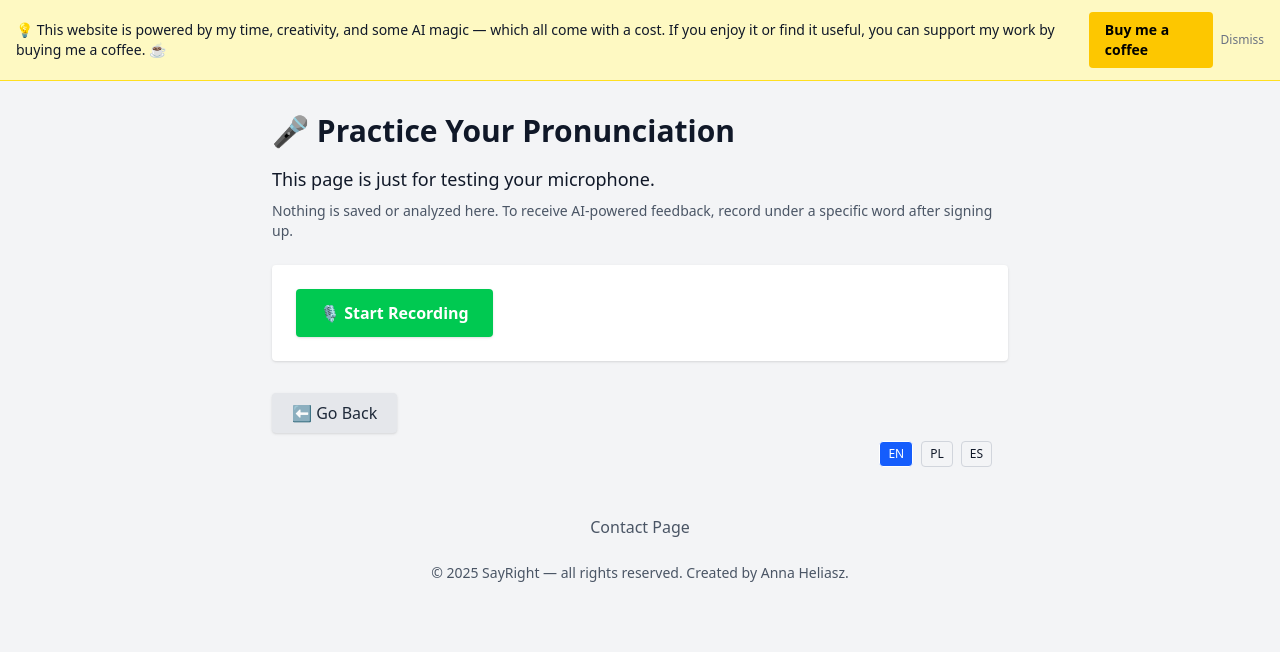
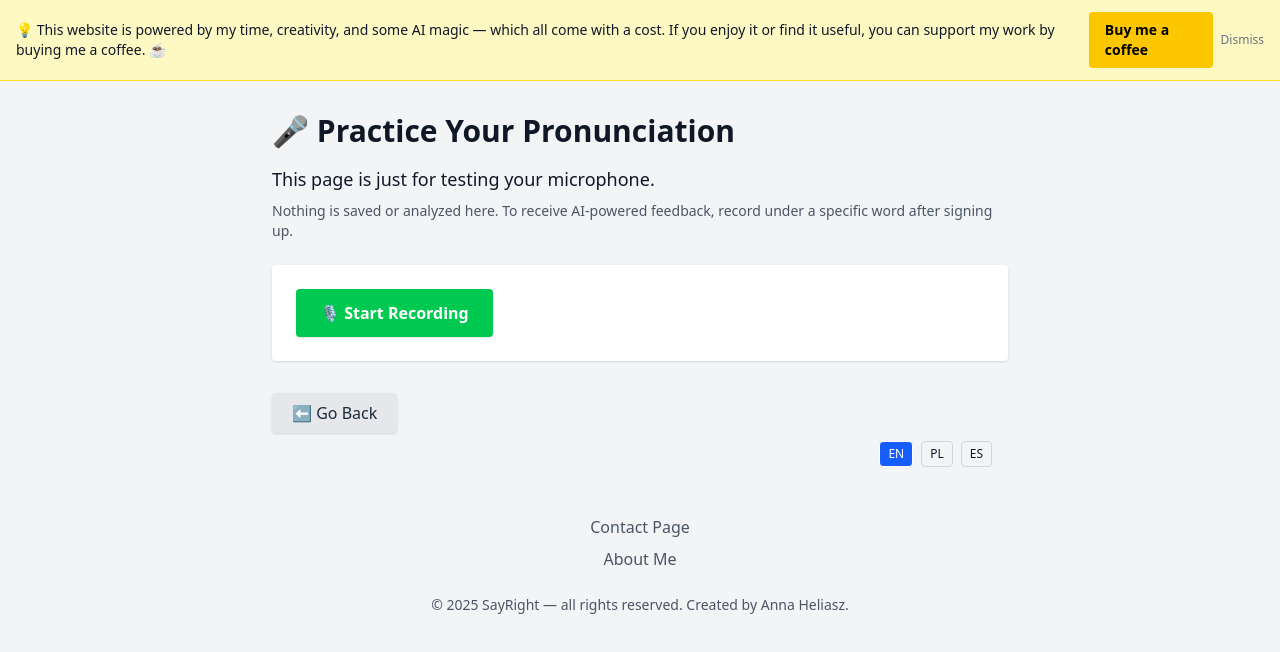
Before and after one commit to Ania58/Pronunciation-App-Frontend, a React (Vite) app: page /record in a window 1280 px wide. Shown: the top 652 px of the page. Built offline with nearby package versions, Linux system fonts and the light colour scheme; no server answers.

Commit message:
Add About Me page with route, footer link, hoverable name, and full translations

```diff
--- a/src/App.tsx
+++ b/src/App.tsx
@@ -9,6 +9,7 @@ import AttemptHistoryPage from './pages/AttemptHistoryPage';
 import ContactPage from './pages/ContactPage';
 import { SupportBanner } from './components/SupportBanner';
 import IPAVideosPage from './pages/IPAVideosPage';
+import AboutMePage from './pages/AboutMePage';
 
 function App() {
   return (
@@ -24,6 +25,7 @@ function App() {
         <Route path="/attempts" element={<AttemptHistoryPage />} />
         <Route path="/contact" element={<ContactPage />} />
         <Route path="/ipa-guide" element={<IPAVideosPage />} />
+        <Route path="/about-me" element={<AboutMePage />} />
       </Routes>
     </Router>
   );
--- a/src/i18n/en/translation.json
+++ b/src/i18n/en/translation.json
@@ -20,7 +20,9 @@
   "seeProgress": "📊 See Your Progress",
   "yourAttempts": "🎧 Your Attempts",
   "footer": {
-    "rights": "all rights reserved. Created by Anna Heliasz."
+    "createdBy": "all rights reserved. Created by",
+    "name": "Anna Heliasz",
+    "aboutMe": "About Me"
   },
   "mainTitle": "Welcome to SayRight",
   "mainDescription": "SayRight is your AI-powered companion for mastering English word pronunciation. Browse thousands of words with IPA transcriptions, native audio, categories, and difficulty levels. Sign up to record your pronunciation and receive intelligent feedback with improvement tips. Track your progress by saving words you've mastered or need more practice with. Ready to speak clearly and confidently? Let’s get started!",
@@ -151,6 +153,15 @@
 
   "nav": {
     "ipaGuide": "IPA Guide"
+},
+
+"about": {
+  "title": "About Me",
+  "photoAlt": "Anna Heliasz smiling",
+  "paragraph1": "Hi! I’m Anna Heliasz — an English teacher turned full-stack developer with a passion for language, logic, and learning.",
+  "paragraph2": "I hold a Bachelor’s and a Master’s degree in English Philology, with specializations in teaching and in language, culture, and literature. I've been teaching since 2017, helping hundreds of students in Poland and Spain master the mysteries of English grammar — and survive it with a smile!",
+  "paragraph3": "In 2023, I discovered a new love: programming. I dove headfirst into HTML and CSS, graduated from The Bridge bootcamp in Full Stack Web Development, and continued exploring JavaScript, React, Node.js, PostgreSQL, MongoDB, and TypeScript. And now? I’m building cool things, like this very app!",
+  "paragraph4": "Outside of code and classrooms, I’m curious about AI, SEO, and how to make complex ideas feel simple. This site is a little piece of me — hope it helps you learn and maybe even makes you smile!"
 }
 
 
--- a/src/i18n/es/translation.json
+++ b/src/i18n/es/translation.json
@@ -20,7 +20,9 @@
   "seeProgress": "📊 Ver tu progreso",
   "yourAttempts": "🎧 Tus intentos",
    "footer": {
-    "rights": "todos los derechos reservados. Creado por Anna Heliasz."
+    "createdBy": "todos los derechos reservados. Creado por",
+    "name": "Anna Heliasz",
+    "aboutMe": "Sobre mí"
   },
   "mainTitle": "Bienvenido a SayRight",
   "mainDescription": "SayRight es tu compañero impulsado por IA para dominar la pronunciación de palabras en inglés. Explora miles de palabras con transcripciones IPA, audios de hablantes nativos, categorías y niveles de dificultad. Regístrate para grabar tu pronunciación y recibir comentarios inteligentes con consejos de mejora. Haz seguimiento de tu progreso guardando las palabras que ya dominas o con las que necesitas más práctica. ¿Listo para hablar con claridad y confianza? ¡Empecemos!",
@@ -151,6 +153,15 @@
 
   "nav": {
     "ipaGuide": "Guía IPA"
+},
+
+"about": {
+  "title": "Sobre mí",
+  "photoAlt": "Anna Heliasz sonriendo",
+  "paragraph1": "¡Hola! Soy Anna Heliasz — profesora de inglés convertida en desarrolladora full-stack, apasionada por los idiomas, la lógica y el aprendizaje continuo.",
+  "paragraph2": "Tengo una licenciatura y un máster en Filología Inglesa, con especialización en enseñanza y en lengua, cultura y literatura. Desde 2017 he enseñado a cientos de estudiantes en Polonia y España, ayudándoles a dominar la gramática inglesa (¡y hasta disfrutarla!).",
+  "paragraph3": "En 2023 descubrí mi nuevo amor: la programación. Empecé con HTML y CSS, me gradué del bootcamp The Bridge en desarrollo web full-stack, y desde entonces sigo con JavaScript, React, Node.js, PostgreSQL, MongoDB y TypeScript.",
+  "paragraph4": "Fuera del aula y del código, me interesan la inteligencia artificial, el SEO y cómo explicar cosas difíciles de forma sencilla. Esta web es una parte de mí — ¡espero que te sea útil y que te saque una sonrisa!"
 }
 
 }
--- a/src/i18n/pl/translation.json
+++ b/src/i18n/pl/translation.json
@@ -21,7 +21,9 @@
   "seeProgress": "📊 Zobacz swoje postępy",
   "yourAttempts": "🎧 Twoje próby",
    "footer": {
-    "rights": "wszystkie prawa zastrzeżone. Stworzone przez Annę Heliasz."
+    "createdBy": "wszystkie prawa zastrzeżone. Stworzone przez",
+    "name": "Annę Heliasz",
+    "aboutMe": "O mnie"
   },
   "mainTitle": "Witaj w SayRight",
   "mainDescription": "SayRight to Twój wspierany przez AI towarzysz w opanowywaniu angielskiej wymowy. Przeglądaj tysiące słów z transkrypcjami IPA, nagraniami native speakerów, kategoriami i poziomami trudności. Zarejestruj się, aby nagrywać swoją wymowę i otrzymywać inteligentne informacje zwrotne z podpowiedziami, jak mówić lepiej. Śledź swoje postępy, zapisując słowa, które już opanowałeś lub które wymagają więcej ćwiczeń. Gotowy, by mówić wyraźnie i z pewnością siebie? Zaczynajmy!",
@@ -152,6 +154,15 @@
 
   "nav": {
     "ipaGuide": "Przewodnik po IPA"
-  }
+  },
+
+  "about": {
+    "title": "O mnie",
+    "photoAlt": "Anna Heliasz uśmiechnięta",
+    "paragraph1": "Cześć! Nazywam się Anna Heliasz — nauczycielka angielskiego, która zakochała się w programowaniu (i logice, i kodzie, i... no, wiadomo).",
+    "paragraph2": "Mam licencjat i magisterkę z filologii angielskiej, ze specjalizacją w nauczaniu oraz w języku, kulturze i literaturze. Uczę od 2017 roku i przez ten czas pomogłam setkom uczniów w Polsce i Hiszpanii opanować angielską gramatykę (a nawet ją polubić!).",
+    "paragraph3": "W 2023 roku odkryłam nową pasję: programowanie. Zaczęło się od HTML i CSS, a potem skończyło się na intensywnym bootcampie The Bridge z Full Stack Web Development. Dziś pracuję z JavaScriptem, Reactem, Node.js, PostgreSQL, MongoDB i TypeScriptem.",
+    "paragraph4": "Poza kodem i nauczaniem interesuję się AI, SEO i tym, jak tłumaczyć trudne rzeczy w prosty sposób. Ta strona to kawałek mnie — mam nadzieję, że będzie dla Ciebie pomocna (i może nawet, że się uśmiechniesz!)."
+}
 
 }
--- a/src/layout/Footer.tsx
+++ b/src/layout/Footer.tsx
@@ -7,12 +7,29 @@ export default function Footer() {
 
   return (
     <footer className="w-full bg-gray-100 mt-12">
-      <div className="mt-4 flex justify-center space-x-4">
-        <Link to="/contact" className="text-gray-600 hover:text-black transition-colors">{t('contactPage')}</Link>
-        {/* <Link to="/about" className="text-gray-600 hover:text-black transition-colors">About</Link> */}
+      <div className="mt-4 flex flex-col items-center space-y-2">
+        <Link
+          to="/contact"
+          className="text-gray-600 hover:text-black hover:underline transition-colors"
+        >
+          {t('contactPage')}
+        </Link>
+        <Link
+          to="/about-me"
+          className="text-gray-600 hover:text-black hover:underline transition-colors"
+        >
+          {t('footer.aboutMe')}
+        </Link>
       </div>
       <div className="max-w-6xl mx-auto text-center py-6 text-sm text-gray-600">
-        © {year} SayRight — {t('footer.rights')}
+        © {year} SayRight — {t('footer.createdBy')}{' '}
+        <Link
+          to="/about-me"
+          className="hover:underline hover:text-black transition-colors"
+        >
+          {t('footer.name')}
+        </Link>
+        .
       </div>
     </footer>
   );
--- /dev/null
+++ b/src/pages/AboutMePage.tsx
@@ -0,0 +1,36 @@
+import { useTranslation } from 'react-i18next';
+import { Link } from 'react-router-dom';
+import LanguageSwitcher from '../components/LanguageSwitcher';
+
+const AboutMePage = () => {
+  const { t } = useTranslation();
+
+  return (
+    <div className="max-w-5xl mx-auto px-4 py-8">
+      <div className="flex justify-between items-center mb-4">
+        <Link to="/" className="text-blue-600 hover:underline">
+          🏠 {t('home')}
+        </Link>
+        <LanguageSwitcher />
+      </div>
+
+      <h1 className="text-3xl font-bold mb-6">{t('about.title')}</h1>
+
+      <div className="flex flex-col md:flex-row items-start gap-6">
+        <img
+          src="/about-me-photo.jpg"
+          alt={t('about.photoAlt')}
+          className="w-full md:w-1/3 rounded shadow-md object-cover"
+        />
+        <div className="text-lg leading-relaxed space-y-4">
+          <p>{t('about.paragraph1')}</p>
+          <p>{t('about.paragraph2')}</p>
+          <p>{t('about.paragraph3')}</p>
+          <p>{t('about.paragraph4')}</p>
+        </div>
+      </div>
+    </div>
+  );
+};
+
+export default AboutMePage;
```
Also changed, not shown: public/about-me-photo.jpg (added).
